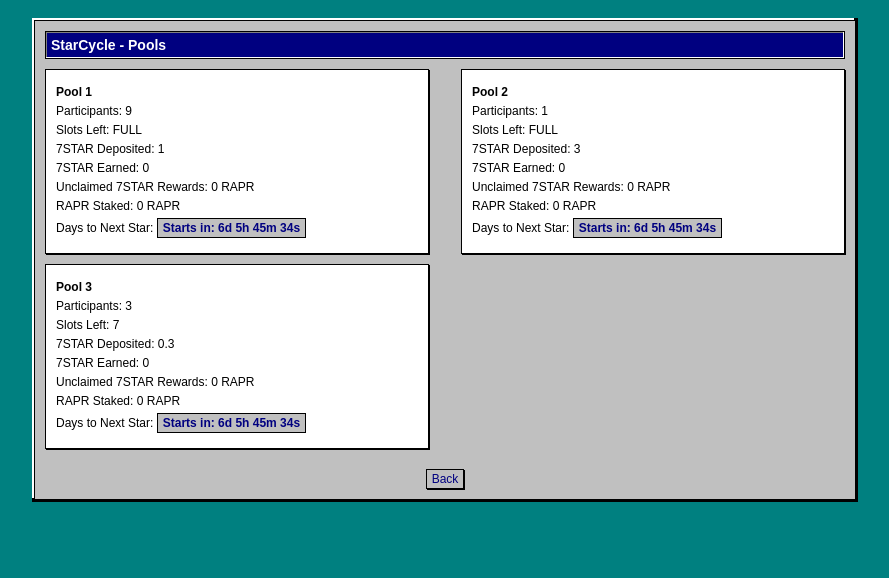
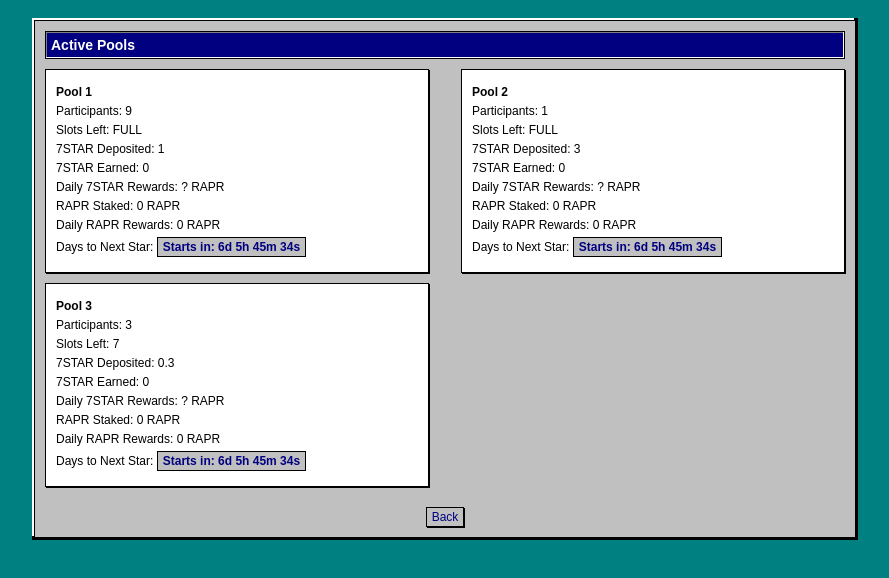
Before and after one commit to devstarkiller/StarCycle, a plain HTML site: page pools.html in a window 1280 px wide. Shown: the whole page, without its empty margins (195-1084 px from the left). Drawn offline with Linux system fonts and the light colour scheme.

Commit message:
Additional Pool Information To Simplify Record Keeping

```diff
--- a/pools.html
+++ b/pools.html
@@ -75,7 +75,7 @@
 </head>
 <body>
   <div class="container">
-    <h1>StarCycle - Pools</h1>
+    <h1>Active Pools</h1>
     <div class="columns">
       <div class="column">
         <div class="pool">
@@ -84,8 +84,9 @@
           <p>Slots Left: FULL</p>
           <p>7STAR Deposited: 1</p>
           <p>7STAR Earned: 0</p>
-          <p>Unclaimed 7STAR Rewards: 0 RAPR</p>
+          <p>Daily 7STAR Rewards: ? RAPR</p>
           <p>RAPR Staked: 0 RAPR</p>
+          <p>Daily RAPR Rewards: 0 RAPR</p>
           <p>Days to Next Star: <span class="countdown" data-cycle="1" data-7star="0.7"></span></p>
         </div>
         <div class="pool">
@@ -94,8 +95,9 @@
           <p>Slots Left: 7</p>
           <p>7STAR Deposited: 0.3</p>
           <p>7STAR Earned: 0</p>
-          <p>Unclaimed 7STAR Rewards: 0 RAPR</p>
+          <p>Daily 7STAR Rewards: ? RAPR</p>
           <p>RAPR Staked: 0 RAPR</p>
+          <p>Daily RAPR Rewards: 0 RAPR</p>
           <p>Days to Next Star: <span class="countdown" data-cycle="1" data-7star="1"></span></p>
         </div>
       </div>
@@ -106,8 +108,9 @@
           <p>Slots Left: FULL</p>
           <p>7STAR Deposited: 3</p>
           <p>7STAR Earned: 0</p>
-          <p>Unclaimed 7STAR Rewards: 0 RAPR</p>
+          <p>Daily 7STAR Rewards: ? RAPR</p>
           <p>RAPR Staked: 0 RAPR</p>
+          <p>Daily RAPR Rewards: 0 RAPR</p>
           <p>Days to Next Star: <span class="countdown" data-cycle="1" data-7star="3"></span></p>
         </div>
       </div>
```
